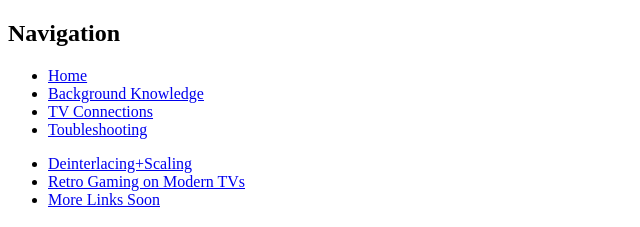
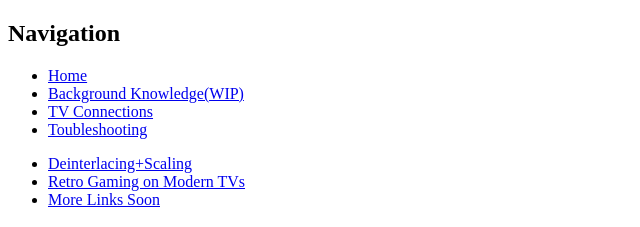
Before and after one commit to mbencomo2/display-station, a plain HTML site: page index.html in a window 1280 px wide. Shown: the top 227 px of the page, 0-640 px from the left. Drawn offline with Linux system fonts and the light colour scheme.

Commit message:
W10 Assignments Completed

```diff
--- a/index.html
+++ b/index.html
@@ -13,7 +13,7 @@
             <h1>Navigation</h1>
             <ul id="Nav_Links">
                 <li><a href="#">Home</a></li>
-                <li><a href="#">Background Knowledge</a></li>
+                <li><a href="#">Background Knowledge(WIP)</a></li>
                 <li><a href="tvconnections.html">TV Connections</a></li>
                 <li><a href="troubleshooting.html">Toubleshooting</a></li>
             </ul>
```
Also changed, not shown: troubleshooting.html (+1 -1 lines), tvconnections.html (+1 -1 lines).
